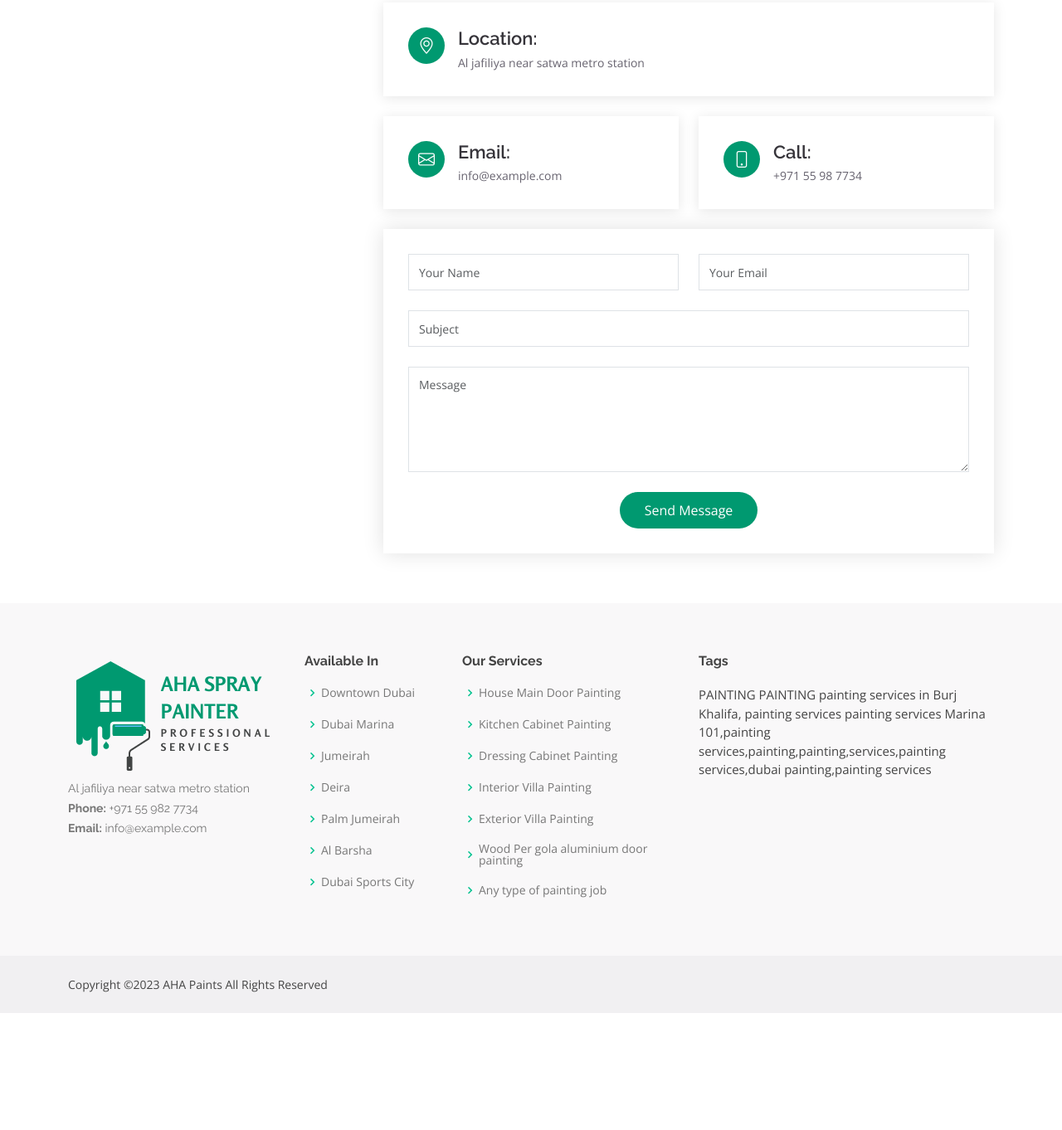
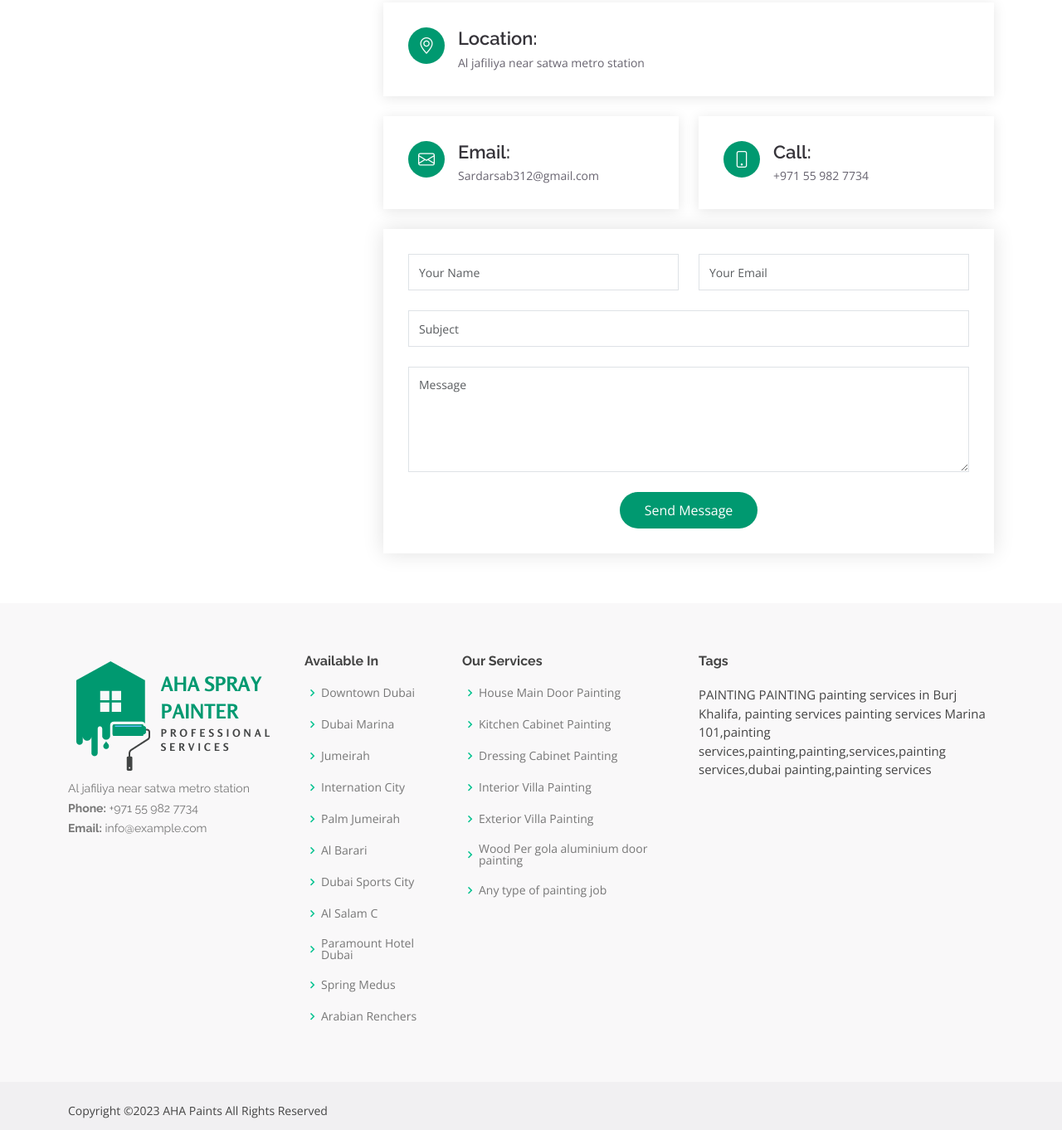
Before and after one commit to Salman0341/ahapaints, a plain HTML site: page index.html in a window 1280 px wide. Shown: the part 4738-6100 px from the top of the page at 83% size. Before the commit the page ends 5959 px from the top, so only its background shows below. Drawn offline with nearby package versions, Linux system fonts and the light colour scheme.

Commit message:
:+1: more progress

```diff
--- a/assets/css/style.css
+++ b/assets/css/style.css
@@ -441,6 +441,7 @@ h6 {
 @media (max-width: 768px) {
   #hero {
     height: 100vh;
+    background-position: left center;
   }
 
   #hero .container {
@@ -1292,10 +1293,10 @@ section {
 }
 
 .whattapp-icon-container {
-    position: fixed;
-    bottom: 10%;
-    right: 0%;
-    z-index: 2;
+  position: fixed;
+  bottom: 10%;
+  right: 0%;
+  z-index: 2;
 }
 
 /*--------------------------------------------------------------
--- a/index.html
+++ b/index.html
@@ -595,14 +595,14 @@
                   <div class="info">
                     <i class="bi bi-envelope"></i>
                     <h4>Email:</h4>
-                    <p>info@example.com</p>
+                    <p>Sardarsab312@gmail.com</p>
                   </div>
                 </div>
                 <div class="col-lg-6">
                   <div class="info w-100 mt-4">
                     <i class="bi bi-phone"></i>
                     <h4>Call:</h4>
-                    <p>+971 55 98 7734</p>
+                    <p>+971 55 982 7734</p>
                   </div>
                 </div>
               </div>
@@ -753,7 +753,7 @@
                 </li>
                 <li>
                   <i class="bx bx-chevron-right"></i>
-                  <a href="#">Deira</a>
+                  <a href="#">Internation City</a>
                 </li>
                 <li>
                   <i class="bx bx-chevron-right"></i>
@@ -761,11 +761,30 @@
                 </li>
                 <li>
                   <i class="bx bx-chevron-right"></i>
-                  <a href="#">Al Barsha</a>
+                  <a href="#">Al Barari</a>
                 </li>
                 <li>
                   <i class="bx bx-chevron-right"></i>
                   <a href="#">Dubai Sports City</a>
+                </li>
+
+                <li>
+                  <i class="bx bx-chevron-right"></i>
+                  <a href="#">Al Salam C</a>
+                </li>
+
+                <li>
+                  <i class="bx bx-chevron-right"></i>
+                  <a href="#">Paramount Hotel Dubai</a>
+                </li>
+                <li>
+                  <i class="bx bx-chevron-right"></i>
+                  <a href="#">Spring Medus</a>
+                </li>
+
+                <li>
+                  <i class="bx bx-chevron-right"></i>
+                  <a href="#">Arabian Renchers</a>
                 </li>
               </ul>
             </div>
```
